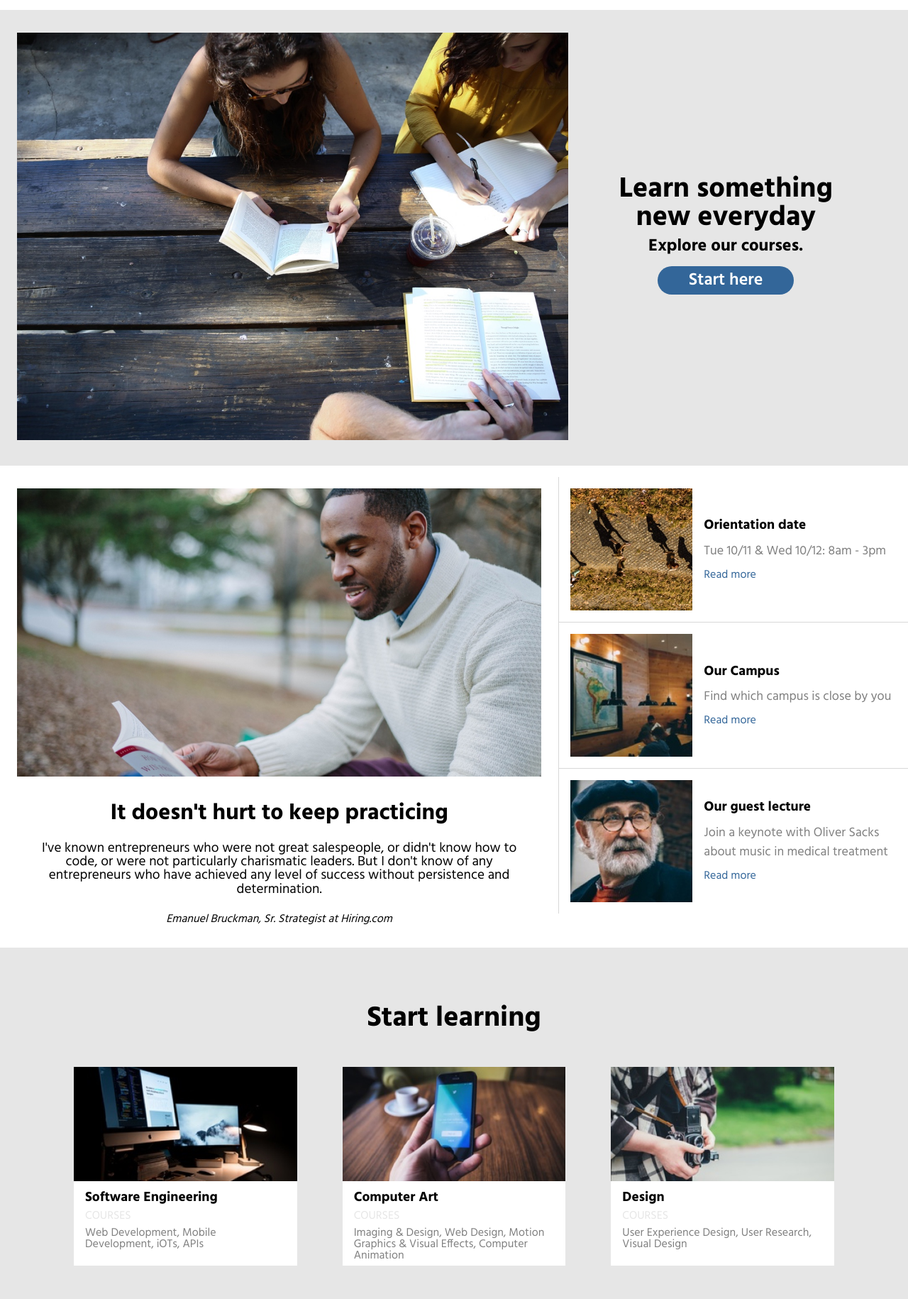
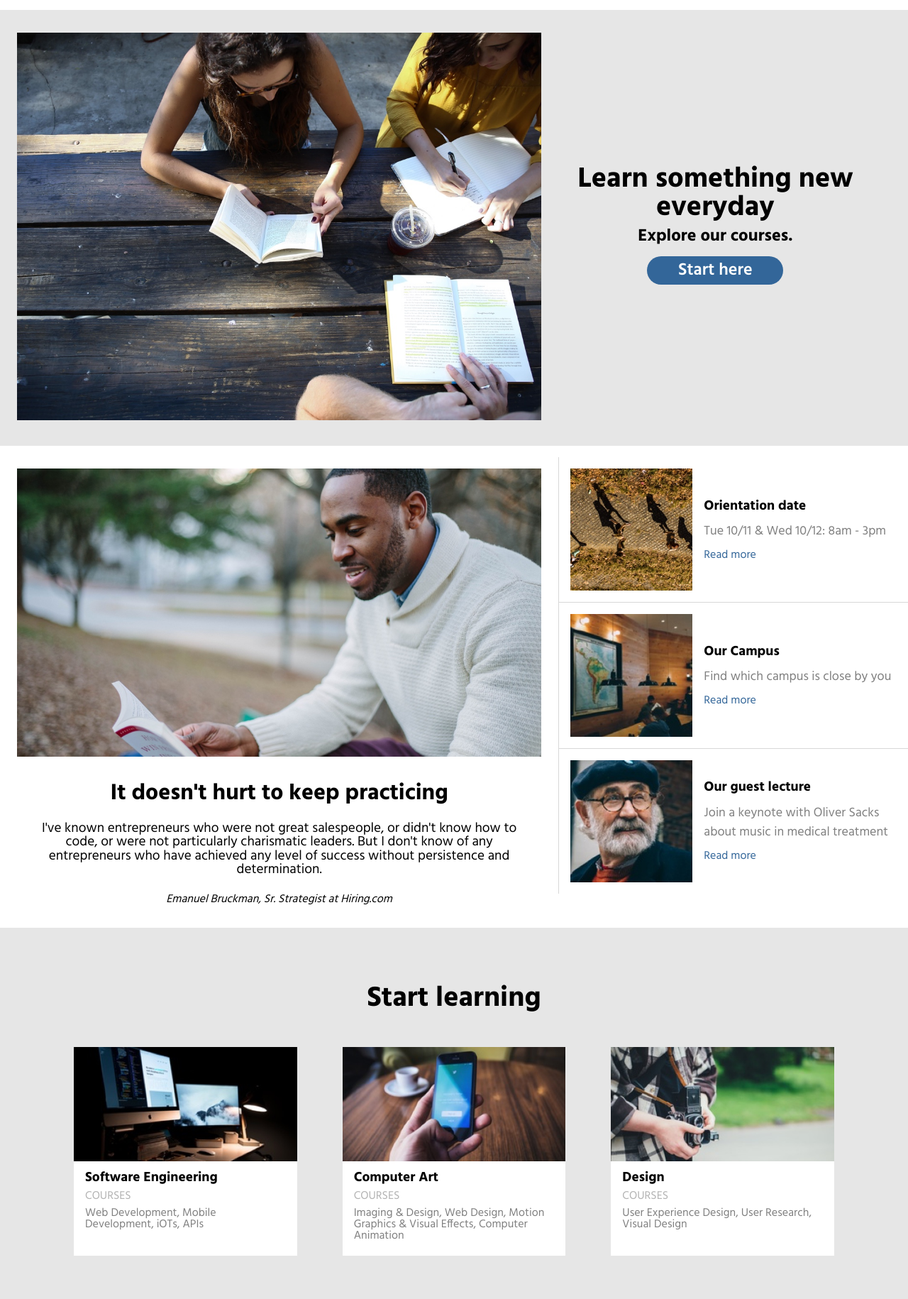
Before and after one commit to ph81/colmar, a plain HTML site: page index.html in a window 1280 px wide. Shown: the part 68-1898 px from the top of the page at 71% size. Drawn offline with Linux system fonts and the light colour scheme.

Commit message:
Media queries added

```diff
--- a/assets/css/styles.css
+++ b/assets/css/styles.css
@@ -41,6 +41,8 @@ a:hover {
   font-weight: 700;
   text-align: center;
 }
+
+/* iPad / iPad Pro */
 
 
 
@@ -162,6 +164,7 @@ header .mobile {
   background-color: #e6e6e6;
   height: auto;
   width: 100%;
+
 }
 
 .jumbotron .left {
@@ -174,7 +177,7 @@ header .mobile {
 }
 
 .jumbotron img {
-  width: 777px;
+  width: 100%;
   height: auto;
 }
 
@@ -182,7 +185,7 @@ header .mobile {
   display: flex;
   flex-direction: column;
   width: 40%;
-  padding-left: 2rem;
+  /*padding-left: 2rem; */
   text-align: center;
 }
 
@@ -191,7 +194,7 @@ header .mobile {
   position: relative;
   top: 50%;
   transform: translateY(-50%);
-  width: 70%;
+  width: 80%;
   padding-left: 24px;
   line-height: 2.5rem;
   font-weight: 700;
@@ -259,7 +262,7 @@ header .mobile {
     top: 0;
     transform: none;
     width: 100%;
-    left: -16px;
+    left: -5px;
     text-align: center;
     padding: 2rem 1rem;
     line-height: 2.5rem;
@@ -493,13 +496,13 @@ header .mobile {
     display: inline-block;
     margin: 0 0 0.5rem 1rem;
     text-transform: uppercase;
-    color: #e6e6e6;
+    color: #b3b3b3;
   }
 
   .category-courses p {
     font-size: 1rem;
     color: grey;
-    max-height: 30px;
+    height: 30px;
     margin: 0 16px 24px 16px;
   }
 
@@ -515,6 +518,17 @@ header .mobile {
   }
 
 /* Courses List - Responsive */
+
+@media only screen and (min-width: 761px) and (max-width: 1366px) {
+
+  .category-courses p {
+    font-size: 1rem;
+    color: grey;
+    height: 44px;
+    margin: 0 16px 24px 16px;
+  }
+
+}
 
   @media only screen and (max-width: 760px) {
 
@@ -711,4 +725,4 @@ header .mobile {
       display: none;
     }
 
-  }
+}
```
Also changed, not shown: index.html (+1 -1 lines).
